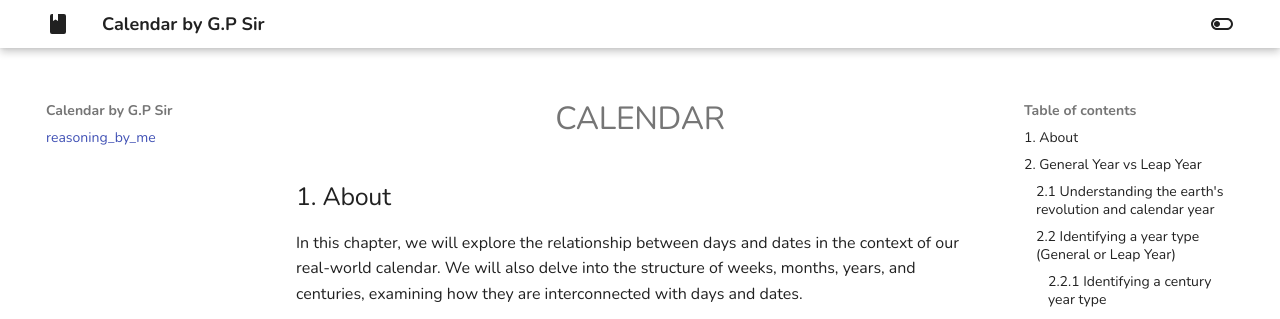
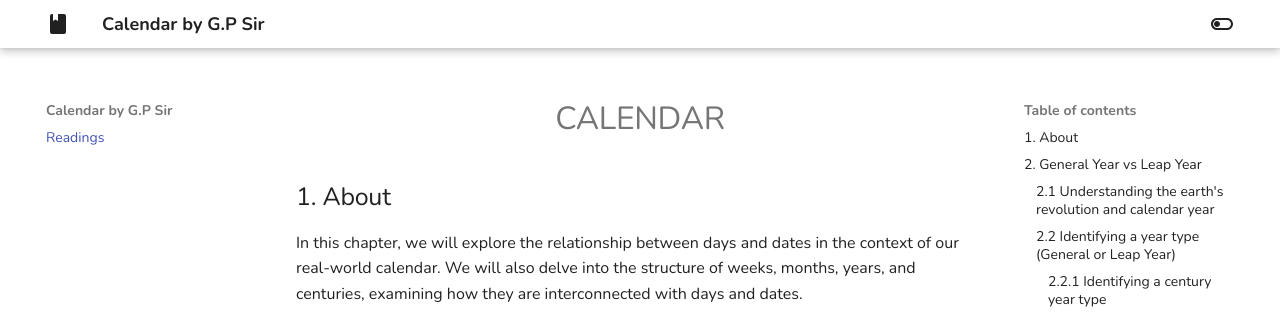
Before and after one commit to paligopal/reasoning_by_me, an MkDocs documentation site: the page built from docs/calendar.md, in a window 1280 px wide. Shown: the top 319 px of the page. Built offline with MkDocs 1.6.1 and Material for MkDocs 9.7.7, drawn with Linux system fonts in a browser that asks for light colours; part of the change alters nothing that is shown.

Commit message:
[Fix] main page content navigation

```diff
--- a/mkdocs.yml
+++ b/mkdocs.yml
@@ -3,7 +3,7 @@ site_author: paligopal
 site_url: https://paligopal.github.io/reasoning_by_me
 
 nav:
-  - reasoning_by_me: calendar.md
+  - Readings: calendar.md
 
 theme:
   name: material
```
